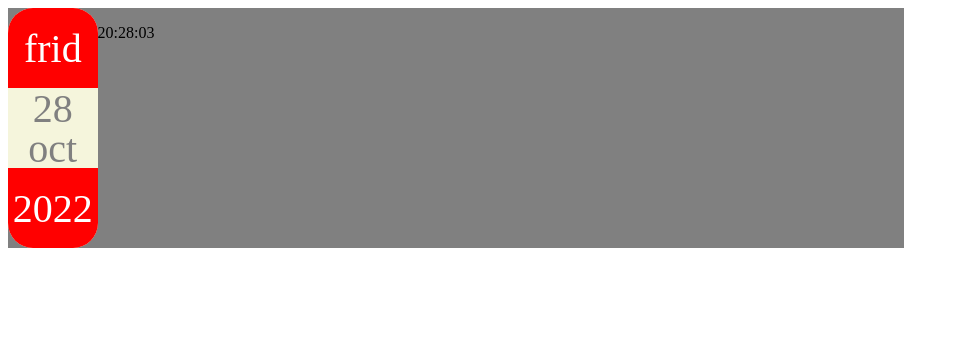
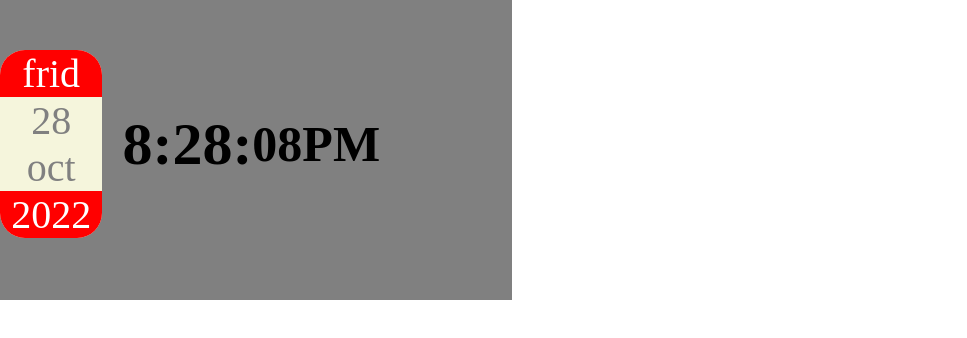
Before and after one commit to Anka14/frontend-sprint, a plain HTML site: page dates/calendar_date/index.html in a window 1280 px wide. Shown: the whole page, without its empty margins (0-967 px from the left). Drawn offline with Linux system fonts and the light colour scheme.

Commit message:
my commit

```diff
--- a/dates/calendar_date/index.html
+++ b/dates/calendar_date/index.html
@@ -8,7 +8,9 @@
   <link rel="stylesheet" href="style.css">
 </head>
 <body>
-  <div class ='container'>
+  <div class ='main'>
+
+<div class ='container'>
 
     <div  class="calendar_date">
       <div class="day_week"></div>
@@ -21,10 +23,9 @@
         <p class ='minut_p'></p>
         <p class = 'sec_p'></p>
     </div>
+  </div>
+  </div>
 
-
-
-  </div>
     <script src="index.js"></script>
 </body>
 </html>
--- a/dates/calendar_date/index.js
+++ b/dates/calendar_date/index.js
@@ -26,12 +26,12 @@ const sec_p = document.querySelector ('.sec_p')
 
 
 const d = new Date ();
-console.log (d)
 
-function formatDateTime (d){
+function formatDate (d){
+
 const day = d.getDay();
-const dayTitle = ['sun','mon','tues','wed','thus','frid','saturd']
-p_text_day.textContent = dayTitle[day];
+const day_week = ['sun','mon','tues','wed','thus','frid','saturd']
+p_text_day.textContent = day_week[day];
 
 const date = d.getDate().toString().padStart(2,'0');
 p_text_date.textContent = date;
@@ -43,20 +43,55 @@ p_month_text.textContent = monthTitle[month]
 const year = d.getFullYear();
 p_year_text.textContent = year;
 
-const h = d.getHours().toString().padStart(2,'0');
-hour_p.textContent = h + ':';
+}
+
+formatDate(d)
 
 
-const min = d.getMinutes().toString().padStart(2,'0');
-minut_p.textContent = min + ':';
-
-const sec = d.getSeconds().toString().padStart(2,'0');
-sec_p.textContent = sec;
+let is24Hour = true;
+  //let session = 'AM';
+  let hour12;
 
 
 
+setInterval (function (){
 
- return `${dayTitle[day]}, ${date}, ${monthTitle[month]}, ${year}, ${h}:${min}:${sec}`
+
+const clock = new Date();
+const h = clock.getHours().toString().padStart(2,'0');
+hour_p.textContent = h + ':';
+
+const min = clock.getMinutes().toString().padStart(2,'0');
+minut_p.textContent = min + ':';
+
+const sec = clock.getSeconds().toString().padStart(2,'0');
+sec_p.textContent = sec;
+
+if(is24Hour) {
+  hour_p.textContent = h + ':';
+  minut_p.textContent = min + ':';
+  sec_p.textContent = sec;
+
+
+} else {
+  let suffix = h >= 12 ? "PM" : "AM",
+           hours12 = h % 12
+
+           hour_p.textContent = hours12 + ':';
+  minut_p.textContent = min + ':';
+  sec_p.textContent = sec + '' + suffix;
 
 }
-console.log(formatDateTime(d))
+
+
+
+}, 1000)
+
+let changeFormat = function() {
+  is24Hour = !is24Hour;
+};
+changeFormat()
+
+
+const timer = document.querySelector('.time');
+timer.addEventListener('click', changeFormat);
--- a/dates/calendar_date/style.css
+++ b/dates/calendar_date/style.css
@@ -1,18 +1,28 @@
+
+*{
+  margin:0;
+  padding: 0;
+}
+
 body {
-  width: 100%;
+  display: flex;
+}
 
-
+.main {
+  background-color: grey;
+  width: 40%;
+  height: 300px;
 }
 
 .container {
   display: flex;
-  background-color: grey;
-  width: 70%;
-
+  align-items: center;
+  padding-top: 50px;
 }
 
 .calendar_date {
-  width:10%;
+
+  width:20%;
   display: flex;
   flex-direction: column;
   background-color:beige;
@@ -25,7 +35,7 @@ body {
 .day_week {
 display: flex;
 background-color: red;
-height: 80px;
+
 border-top-left-radius: 25px;
 border-top-right-radius: 25px;
 color:white;
@@ -37,7 +47,7 @@ justify-content: center;
 
 .date {
   display: flex;
-  height: 40px ;
+
   font-size: 40px;
   align-items: center;
 justify-content: center;
@@ -46,7 +56,7 @@ justify-content: center;
 
 .month {
   display: flex;
-  height: 40px;
+
   font-size: 40px;
   align-items: center;
 justify-content: center;
@@ -58,7 +68,7 @@ justify-content: center;
   display:flex;
   padding-bottom: 0;
   background-color: red;
-height: 80px;
+
 border-bottom-left-radius: 25px;
 border-bottom-right-radius: 25px;
 color:white;
@@ -71,4 +81,18 @@ justify-content: center;
 
 .time {
   display: flex;
+  align-items: center;
+justify-content: center;
+margin: 20px;
+font-size: 60px;
+font-weight: bold;
+
 }
+
+.sec_p {
+  font-size: 50px;
+  margin-bottom: 0;
+
+
+
+}
--- /dev/null
+++ b/fetch/bcode.json
@@ -0,0 +1,6 @@
+[
+  "2 unjustified occasions of being late or leaving early is seen as an absence",
+  "2 unjustified absences leads to a one-on-one conversation",
+  "6 unjustified absences leads to a termination of your contract with us {and the vdab} and results in you leaving this training permanently.",
+  "If the absence rate (justified or not) exceeds 20%, BeCode may decide on the final exclusion of the learner."
+]
--- a/whac_a_mole/index.js
+++ b/whac_a_mole/index.js
@@ -11,6 +11,7 @@ function run (){
   const img = document.createElement ('img');
   img.classList.add ('mole')
   img.src = 'img/mole.png'
+
 
   img.addEventListener('click', ()=> {
     score += 10
```
Also changed, not shown: fetch/index.html (added, +13 -0 lines), fetch/script.js (added, +40 -0 lines).
